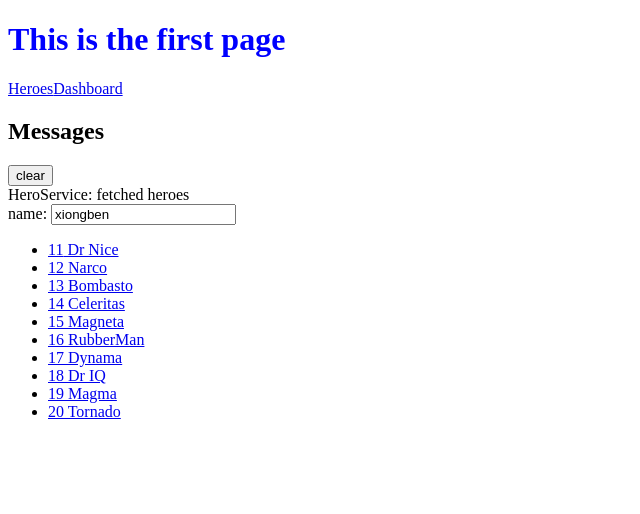
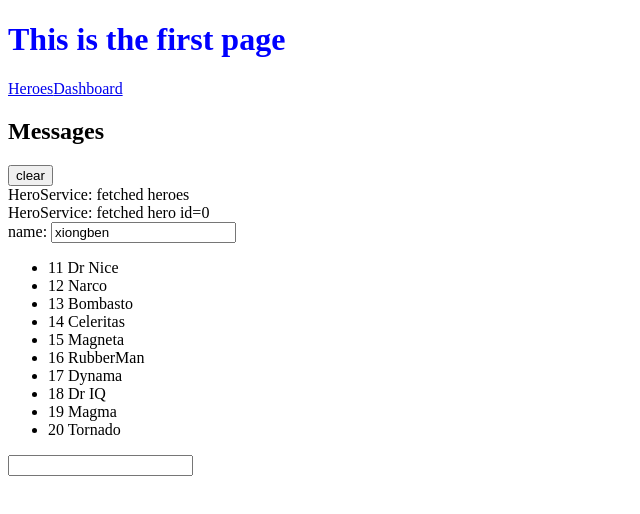
Before and after one commit to xiongben/Angular-App, an Angular app in the folder my-app/: page /heroes in a window 1280 px wide. Shown: the top 514 px of the page, without its empty margins (0-640 px from the left). Built offline with nearby package versions, Linux system fonts and the light colour scheme.

Commit message:
[add] lifecycle

```diff
--- a/my-app/src/app/hero-detail/hero-detail.component.ts
+++ b/my-app/src/app/hero-detail/hero-detail.component.ts
@@ -1,4 +1,4 @@
-import { Component, OnInit, Input } from '@angular/core';
+import { Component, OnInit, Input ,SimpleChanges} from '@angular/core';
 import { ActivatedRoute } from '@angular/router';
 import { Location } from '@angular/common';
 import { Hero } from '../hero';
@@ -20,7 +20,16 @@ export class HeroDetailComponent implements OnInit {
   ngOnInit() {
     this.getHero();
   }
-
+  //生命周期钩子
+  ngOnChanges(changes: SimpleChanges) {
+      let chng = changes.hero;
+      let cur  = JSON.stringify(chng.currentValue);
+      let prev = JSON.stringify(chng.previousValue);
+      console.log(`currentValue = ${cur}, previousValue = ${prev}`);
+  }
+  ngDoCheck() {
+    // console.log(this.hero)
+  }
   getHero():void{
     const id = +this.route.snapshot.paramMap.get('id');
     this.heroService.getHero(id)
--- a/my-app/src/app/heroes/heroes.component.html
+++ b/my-app/src/app/heroes/heroes.component.html
@@ -5,13 +5,20 @@
   </label>
 </div>
 <ul>
-  <li *ngFor="let hero of heroes">
-    <a routerLink="/detail/{{hero.id}}">
+  <li *ngFor="let hero of heroes" (click)="selectHero(hero)">
+    <!-- <a routerLink="/detail/{{hero.id}}"> -->
+    <a>
       <span class="badge">{{hero.id}}</span> {{hero.name}}
     </a>
   </li>
 </ul>
-<!-- <div *ngIf="selectedHero">
+<div>
+  <input #box (keyup)="onkey(box.value)"/>
+  <p>{{value}}</p>
+
+</div>
+<h1>{{testvalue}}</h1>
+<div *ngIf="selectedHero">
 
   <h2>{{selectedHero.name | uppercase}} Details</h2>
   <div><span>id: </span>{{selectedHero.id}}</div>
@@ -21,5 +28,5 @@
     </label>
   </div>
 
-</div> -->
-<!-- <app-hero-detail [hero]="selectedHero"></app-hero-detail> -->
+</div>
+<app-hero-detail [hero]="selectedHero"></app-hero-detail>
--- a/my-app/src/app/heroes/heroes.component.ts
+++ b/my-app/src/app/heroes/heroes.component.ts
@@ -1,4 +1,4 @@
-import { Component, OnInit } from '@angular/core';
+import { Component, OnInit, SimpleChanges, Input } from '@angular/core';
 import {Hero} from '../hero';
 import {HEROES} from '../mock-heroes';
 import { from } from 'rxjs';
@@ -16,6 +16,9 @@ export class HeroesComponent implements OnInit {
   };
   heros = HEROES;
   heroes: Hero[];
+  value: string;
+  testvalue: string;
+  selectedHero: Hero;
   constructor(
     private heroService: HeroService
   ) {
@@ -23,8 +26,13 @@ export class HeroesComponent implements OnInit {
   }
 
   ngOnInit() {
+    console.log("init===")
     this.getHeroes();
   }
+
+  // ngAfterViewInit() {
+
+  // }
 
   getHeroes(): void {
     this.heroService.getHeroes()
@@ -34,4 +42,11 @@ export class HeroesComponent implements OnInit {
     });
   }
 
+  onkey(v): void {
+    this.value += v + ' | ';
+  }
+
+  selectHero(hero): void {
+    this.selectedHero = hero;
+  }
 }
```
